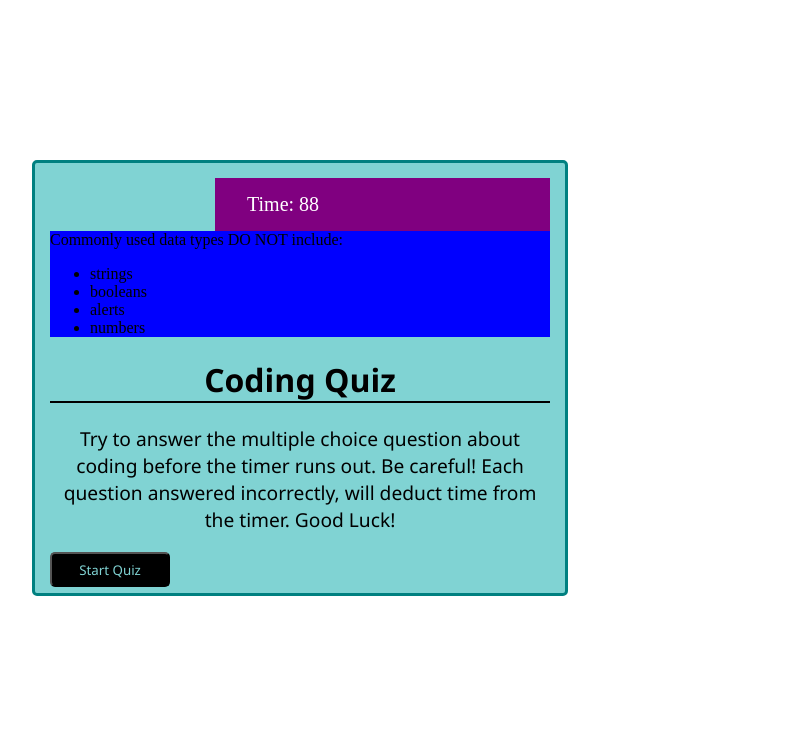
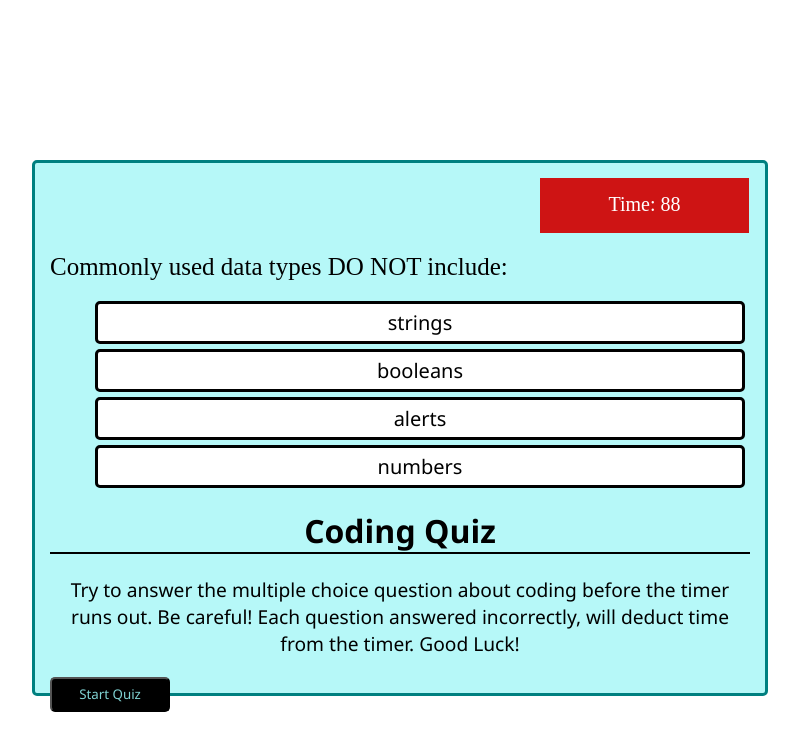
Before and after one commit to Tthompson8416/Code-Quiz, a plain HTML site: page index.html in a window 1280 px wide. Both pictures are taken after a click on the button "Start Quiz". Shown: the whole page, without its empty margins (352-1151 px from the left). Drawn offline with Linux system fonts and the light colour scheme.

Commit message:
UL styling

```diff
--- a/Assets/CSS/style.css
+++ b/Assets/CSS/style.css
@@ -10,9 +10,9 @@ h1 {
     padding: 15px;
     left: 30%;
     top: 20%;
-    width: 500px;
-    height: 400px;
-    background-color: rgb(128, 211, 211);
+    width: 700px;
+    height: 500px;
+    background-color: rgb(182, 248, 248);
     border: 3px solid teal;
     border-radius: 5px;
 }
@@ -21,6 +21,8 @@ p {
     text-align: center;
     font-family: 'Segoe UI', Tahoma, Geneva, Verdana, sans-serif;
     font-size: larger;
+    display: flex;
+    flex-wrap: wrap;
 }
 
 #start-quiz {
@@ -33,15 +35,37 @@ p {
 
 }
 
+#quiz-questions {
+    font-size: 25px;
+    margin-top: 20px;
+}
+
+ul {
+    list-style-type: none;
+    font-family: 'Segoe UI', Tahoma, Geneva, Verdana, sans-serif;
+    font-size: 20px;
+
+  }
+
+li {
+    margin: 5px;
+    padding: 5px;
+    border: 3px black solid;
+    border-radius: 5px;
+    background-color:white;
+    text-align: center;
+    font-family: 'Segoe UI', Tahoma, Geneva, Verdana, sans-serif;
+
+
+}
+
 #countdown-time {
-    background-color: purple;
-    margin-left: 33%;
+    background-color: rgb(206, 20, 20);
+    margin-left: 70%;
     padding: 15px 32px;
     font-size: 20px;
     color: white;
-
+    width: 145px;
+    height: 25px;
+    text-align: center;
 }
-
-#quiz-questions {
-    background-color: blue;
-}
```
